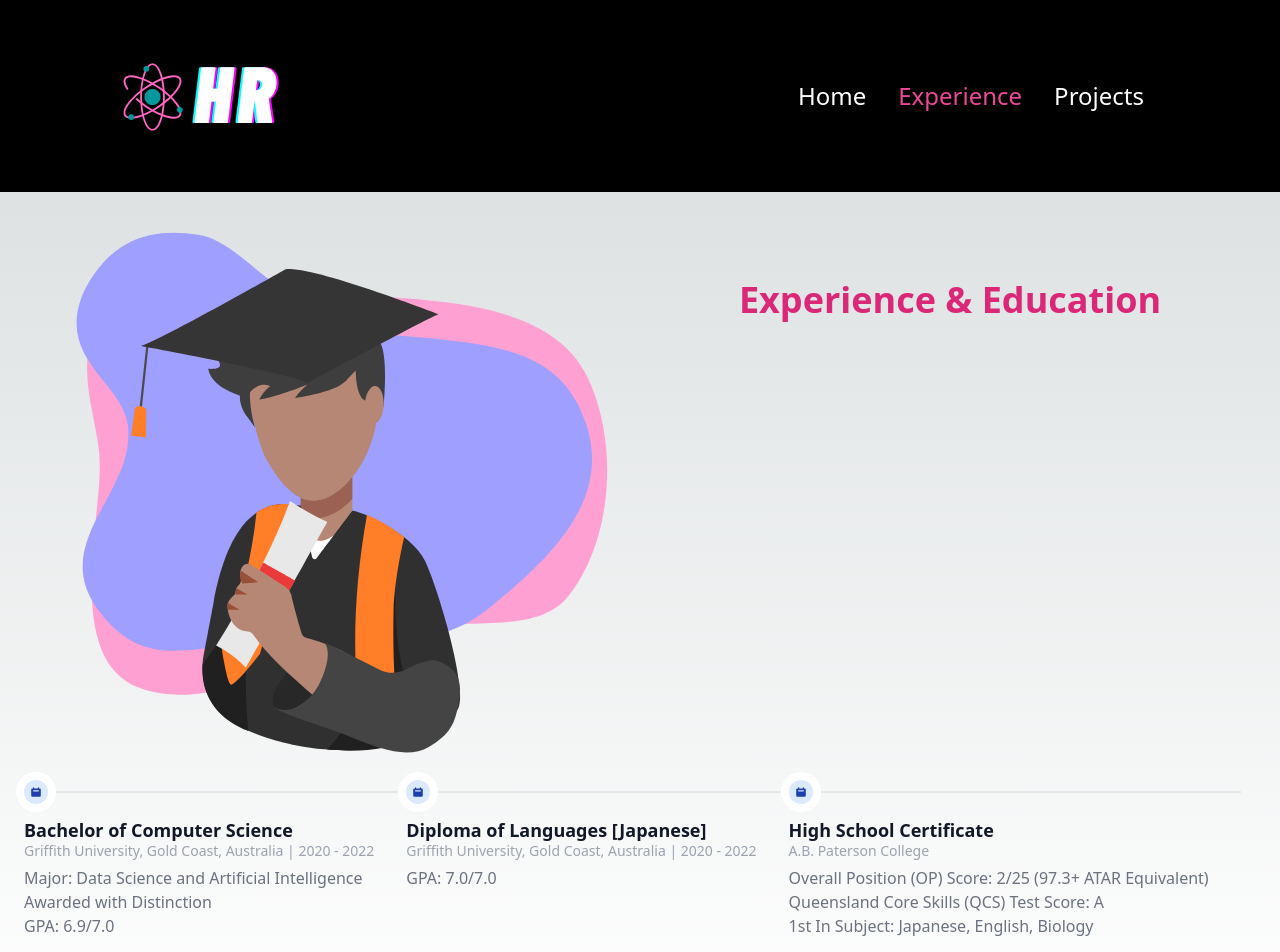
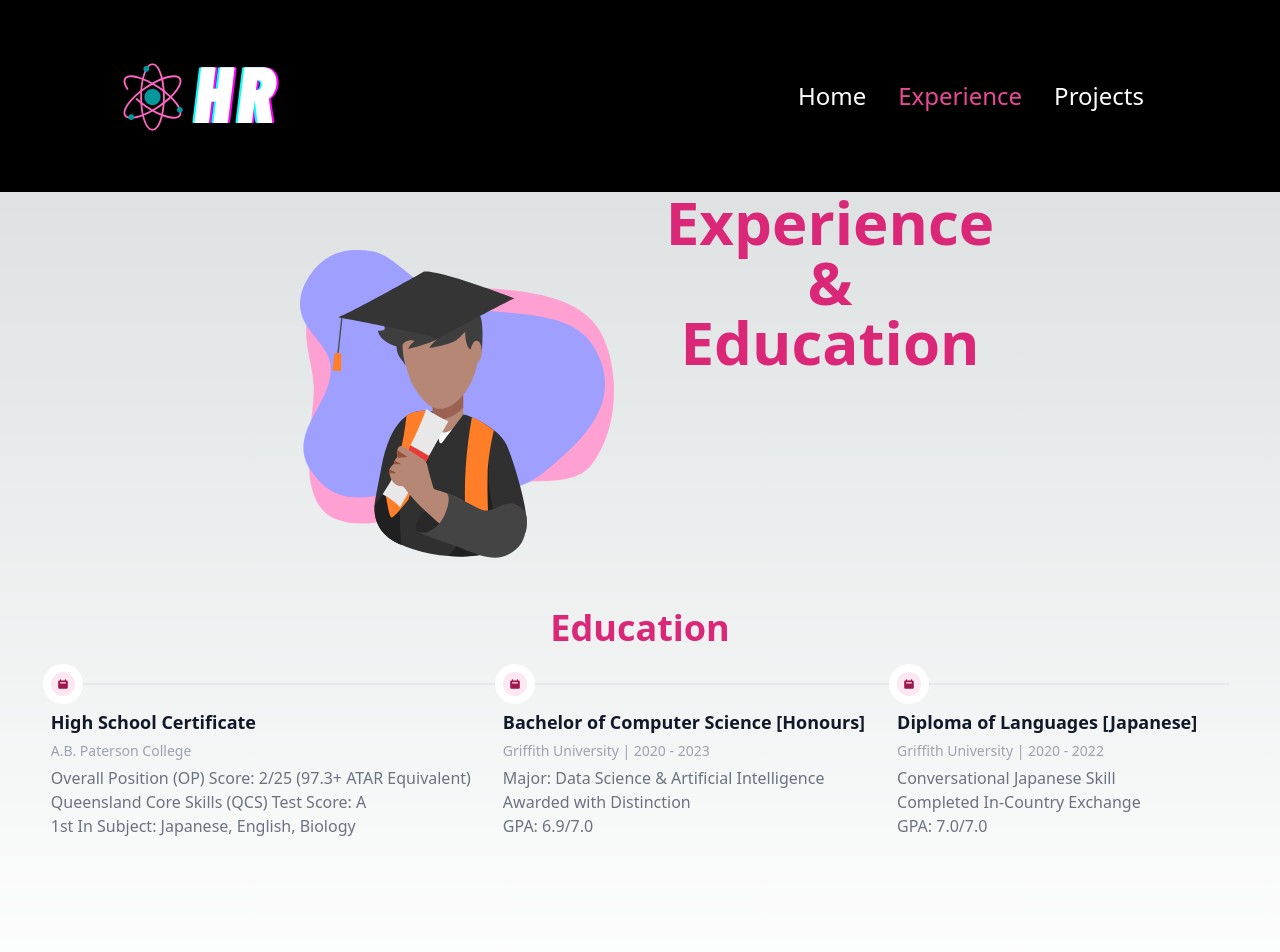
Before and after one commit to HimathR/Portfolio-3.0, a Next.js app: page /experience in a window 1280 px wide. Shown: the top 952 px of the page. Built offline with nearby package versions, Linux system fonts and the light colour scheme.

Commit message:
education done, experience cards next

```diff
--- /dev/null
+++ b/app/experience/Education.tsx
@@ -0,0 +1,85 @@
+"use client";
+
+const EducationData = [
+  {
+    title: "High School Certificate",
+    subtitle: "A.B. Paterson College",
+    content: [
+      "Overall Position (OP) Score: 2/25 (97.3+ ATAR Equivalent)",
+      "Queensland Core Skills (QCS) Test Score: A",
+      "1st In Subject: Japanese, English, Biology",
+    ],
+  },
+  {
+    title: "Bachelor of Computer Science [Honours]",
+    subtitle: "Griffith University | 2020 - 2023",
+    content: [
+      "Major: Data Science & Artificial Intelligence",
+      "Awarded with Distinction",
+      "GPA: 6.9/7.0",
+    ],
+  },
+  {
+    title: "Diploma of Languages [Japanese]",
+    subtitle: "Griffith University | 2020 - 2022",
+    content: [
+      "Conversational Japanese Skill",
+      "Completed In-Country Exchange",
+      "GPA: 7.0/7.0",
+    ],
+  },
+];
+
+const Education = () => {
+  return (
+    <div>
+      <div className="text-center">
+        <h1 className="text-4xl font-semibold text-pink-600 mt-16 lg:mt-0">
+          Education
+        </h1>
+      </div>
+      <ol className="items-center sm:flex m-6 justify-center sm:mb-16 ">
+        {EducationData.map((education, idx) => (
+          <li className="relative mb-6 sm:mb-0 md:mb-6 h-48" key={idx}>
+            <div className="flex items-center">
+              <div className="z-10 flex items-center justify-center w-6 h-6 bg-pink-100 rounded-full ring-0 ring-white dark:bg-pink-900 sm:ring-8 dark:ring-gray-900 shrink-0">
+                <svg
+                  aria-hidden="true"
+                  className="w-3 h-3 text-pink-800 dark:text-pink-300"
+                  fill="currentColor"
+                  viewBox="0 0 20 20"
+                  xmlns="http://www.w3.org/2000/svg"
+                >
+                  <path
+                    fill-rule="evenodd"
+                    d="M6 2a1 1 0 00-1 1v1H4a2 2 0 00-2 2v10a2 2 0 002 2h12a2 2 0 002-2V6a2 2 0 00-2-2h-1V3a1 1 0 10-2 0v1H7V3a1 1 0 00-1-1zm0 5a1 1 0 000 2h8a1 1 0 100-2H6z"
+                    clip-rule="evenodd"
+                  ></path>
+                </svg>
+              </div>
+              <div className="hidden sm:flex w-full bg-gray-200 h-0.5 dark:bg-gray-700"></div>
+            </div>
+            <div className="mt-3 sm:pr-8 ">
+              <h3 className="text-lg font-semibold text-gray-900 dark:text-white mb-2">
+                {education.title}
+              </h3>
+              <time className="block mb-2 text-sm font-normal leading-none text-gray-400 dark:text-gray-500 ">
+                {education.subtitle}
+              </time>
+              {education.content.map((line, lineIdx) => (
+                <p
+                  className="text-base font-normal text-gray-500 dark:text-gray-400"
+                  key={lineIdx}
+                >
+                  {line}
+                </p>
+              ))}
+            </div>
+          </li>
+        ))}
+      </ol>
+    </div>
+  );
+};
+
+export default Education;
--- a/app/experience/Resume.tsx
+++ /dev/null
@@ -1,74 +0,0 @@
-"use client";
-
-const EducationData = [
-  {
-    title: "Bachelor of Computer Science",
-    subtitle: "Griffith University, Gold Coast, Australia | 2020 - 2022",
-    content: [
-      "Major: Data Science and Artificial Intelligence",
-      "Awarded with Distinction",
-      "GPA: 6.9/7.0",
-    ],
-  },
-  {
-    title: "Diploma of Languages [Japanese]",
-    subtitle: "Griffith University, Gold Coast, Australia | 2020 - 2022",
-    content: ["GPA: 7.0/7.0"],
-  },
-  {
-    title: "High School Certificate",
-    subtitle: "A.B. Paterson College",
-    content: [
-      "Overall Position (OP) Score: 2/25 (97.3+ ATAR Equivalent)",
-      "Queensland Core Skills (QCS) Test Score: A",
-      "1st In Subject: Japanese, English, Biology",
-    ],
-  },
-];
-
-const Resume = () => {
-  return (
-    <ol className="items-center sm:flex ml-6 mr-6">
-      {EducationData.map((education, idx) => (
-        <li className="relative mb-6 sm:mb-0 h-48" key={idx}>
-          <div className="flex items-center">
-            <div className="z-10 flex items-center justify-center w-6 h-6 bg-blue-100 rounded-full ring-0 ring-white dark:bg-blue-900 sm:ring-8 dark:ring-gray-900 shrink-0">
-              <svg
-                aria-hidden="true"
-                className="w-3 h-3 text-blue-800 dark:text-blue-300"
-                fill="currentColor"
-                viewBox="0 0 20 20"
-                xmlns="http://www.w3.org/2000/svg"
-              >
-                <path
-                  fill-rule="evenodd"
-                  d="M6 2a1 1 0 00-1 1v1H4a2 2 0 00-2 2v10a2 2 0 002 2h12a2 2 0 002-2V6a2 2 0 00-2-2h-1V3a1 1 0 10-2 0v1H7V3a1 1 0 00-1-1zm0 5a1 1 0 000 2h8a1 1 0 100-2H6z"
-                  clip-rule="evenodd"
-                ></path>
-              </svg>
-            </div>
-            <div className="hidden sm:flex w-full bg-gray-200 h-0.5 dark:bg-gray-700"></div>
-          </div>
-          <div className="mt-3 sm:pr-8">
-            <h3 className="text-lg font-semibold text-gray-900 dark:text-white">
-              {education.title}
-            </h3>
-            <time className="block mb-2 text-sm font-normal leading-none text-gray-400 dark:text-gray-500">
-              {education.subtitle}
-            </time>
-            {education.content.map((line, lineIdx) => (
-              <p
-                className="text-base font-normal text-gray-500 dark:text-gray-400"
-                key={lineIdx}
-              >
-                {line}
-              </p>
-            ))}
-          </div>
-        </li>
-      ))}
-    </ol>
-  );
-};
-
-export default Resume;
--- a/app/experience/page.tsx
+++ b/app/experience/page.tsx
@@ -5,41 +5,39 @@ import EducationImg from "./EducationImg";
 import FadeIn from "../components/FadeIn";
 import workexp from "../../public/images/workexp.gif";
 import Image from "next/image";
-import Resume from "./Resume";
+import Education from "./Education";
 
-const Education = () => {
+const Experience = () => {
   return (
     <div>
-      <div className="w-full">
+      <div className="w-full sm:mb-20">
         <div className="mx-5">
           <FadeIn>
-            <div className="flex flex-wrap justify-center items-center lg:justify-between">
+            <div className="flex flex-wrap justify-center items-center lg:justify-between lg:ml-60 lg:mr-60 md:mr-40 md:ml-40">
               <div className="w-full lg:w-1/2 px-4">
                 <EducationImg />
               </div>
-              <div className="w-full lg:w-1/2 px-4 text-center">
-                <h1 className="text-4xl font-semibold text-pink-600 mt-16 lg:mt-0">
+              <div className="w-full lg:w-1/2 px-4 text-center ">
+                <h1 className="text-6xl font-semibold text-pink-600 mt-16 lg:mt-0 ">
                   Experience &#38; Education
                 </h1>
                 <div className="mt-10">
                   <Image
                     src={workexp}
                     alt="Companies I've worked at"
-                    layout="responsive"
-                    width={500}
-                    height={300}
+                    layout="responsive lg:w-1/4"
                     className="mx-auto"
                   />
                 </div>
               </div>
             </div>
+            <Education />
           </FadeIn>
           <div></div>
         </div>
       </div>
-      <Resume />
     </div>
   );
 };
 
-export default Education;
+export default Experience;
```
